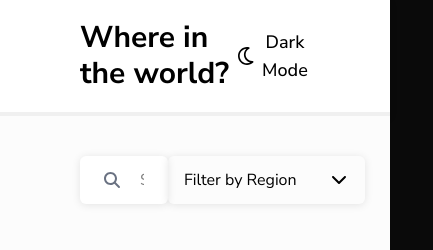
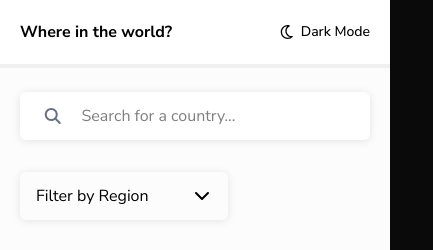
Before and after one commit to preetpalsinghkanda/Countries, a React (Vite) app: page / in a window 390 px wide. Shown: the top 250 px of the page, 433 px wide, since content can reach past the window. Built offline with nearby package versions, Linux system fonts and the light colour scheme; grey boxes are pictures that could not be loaded.

Commit message:
maked hero section responsive

```diff
--- a/src/App.jsx
+++ b/src/App.jsx
@@ -12,7 +12,7 @@ const App = () => {
       <Navbar darkMode={darkMode} setDarkMode={setDarkMode} />
       <Routes>
         <Route path="/" element={<Hero darkMode={darkMode} />} />
-        <Route path="/country/:code" element={<Detail darkMode={darkMode} />} />
+        {/* <Route path="/country/:code" element={<Detail darkMode={darkMode} />} /> */}
       </Routes>
     </div>
   );
--- a/src/components/Flags.jsx
+++ b/src/components/Flags.jsx
@@ -3,7 +3,7 @@ import React from "react";
 const Flags = ({ country, darkMode }) => {
   return (
     <div
-      className={`rounded-lg h-full shadow-lg ${darkMode ? "bg-[hsl(209,23%,22%)]" : "bg-white"}  `}
+      className={`rounded-lg    h-full shadow-lg ${darkMode ? "bg-[hsl(209,23%,22%)]" : "bg-white"}  `}
     >
       <div className="rounded-t-lg w-full h-44  overflow-hidden">
         <img
--- a/src/components/Hero.jsx
+++ b/src/components/Hero.jsx
@@ -36,9 +36,9 @@ const Hero = ({ darkMode }) => {
 
   return (
     <div
-      className={` px-20 flex ${darkMode ? "bg-[hsl(207,26%,17%)]" : "bg-[#fcfcfc]"} flex-col justify-between py-10`}
+      className={` lg:px-20 md:px-18 sm:px-15 px-5 flex ${darkMode ? "bg-[hsl(207,26%,17%)]" : "bg-[#fcfcfc]"} flex-col  justify-between lg:py-10 md:py-8 py-6`}
     >
-      <div className="flex w-full justify-between">
+      <div className="flex md:flex-row flex-col w-full md:gap-2 gap-8 justify-between">
         <div
           className={`shadow-[0_1px_8px_rgba(0,0,0,0.10)] ${darkMode ? "bg-[hsl(209,23%,22%)]" : "bg-white"}  rounded-md max-w-lg w-full`}
         >
@@ -89,7 +89,7 @@ const Hero = ({ darkMode }) => {
         </div>
       </div>
 
-      <div className=" grid grid-cols-4 grid-rows-2 gap-15  my-12">
+    <div className="grid grid-cols-1 sm:grid-cols-2 md:grid-cols-3 lg:grid-cols-4 gap-10 my-12">
         {filterCountries.map((country) => (
           <Link key={country.alpha3Code} to={`/country/${country.alpha3Code}`}>
             {" "}
--- a/src/components/Navbar.jsx
+++ b/src/components/Navbar.jsx
@@ -3,26 +3,33 @@ import { useState } from "react";
 import { FontAwesomeIcon } from "@fortawesome/react-fontawesome";
 import { faMoon, faLightbulb } from "@fortawesome/free-regular-svg-icons";
 
-const Navbar = ({darkMode , setDarkMode}) => {
-
+const Navbar = ({ darkMode, setDarkMode }) => {
   return (
-    <header className={ `${darkMode ? "bg-[hsl(207,26%,17%)]" : "bg-white"}  flex flex-col shadow-[0_2px_8px_rgba(0,0,0,0.08)]`}>
-      <div className={`flex ${darkMode ? "bg-[hsl(209,23%,22%)] text-white" : "bg-white"}  items-center justify-between px-20 py-5`}>
-        <h2 className="text-3xl font-bold">Where in the world?</h2>
+    <header
+      className={`${darkMode ? "bg-[hsl(207,26%,17%)]" : "bg-white"}  flex flex-col shadow-[0_2px_8px_rgba(0,0,0,0.08)]`}
+    >
+      <div
+        className={`flex ${darkMode ? "bg-[hsl(209,23%,22%)] text-white" : "bg-white"}  items-center justify-between lg:px-20 md:px-18 sm:px-15 py-5 px-5`}
+      >
+        <h2 className="lg:text-3xl md:text-2xl sm:text-xl font-bold text-md">
+          Where in the world?
+        </h2>
         <div
           onClick={() => setDarkMode(!darkMode)}
           className="flex  items-center gap-1 cursor-pointer"
         >
           <FontAwesomeIcon
             icon={darkMode ? faLightbulb : faMoon}
-            className="text-lg"
+            className="lg:text-lg md:text-md text-sm"
           />
-          <button className="text-lg cursor-pointer font-[500]">
+          <button className="lg:text-lg md:text-md text-sm cursor-pointer font-[500]">
             {darkMode ? "Light Mode" : "Dark Mode"}{" "}
           </button>
         </div>
       </div>
-      <span className={`  ${darkMode ? "border-[#00000011] border" : "border-[#a8a8a82b] border-2"} `}></span>
+      <span
+        className={`  ${darkMode ? "border-[#00000011] border" : "border-[#a8a8a82b] border-2"} `}
+      ></span>
     </header>
   );
 };
```
